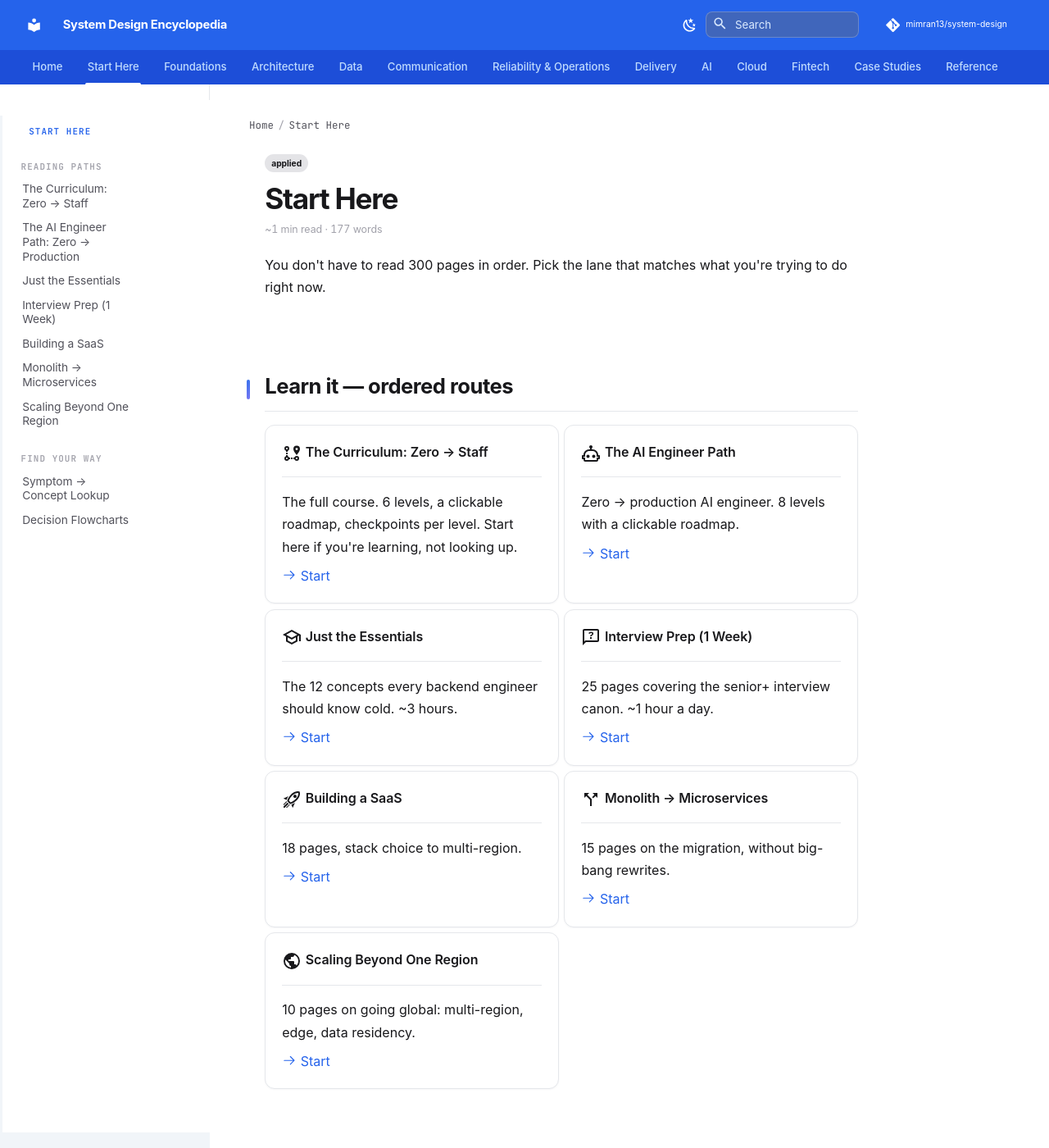
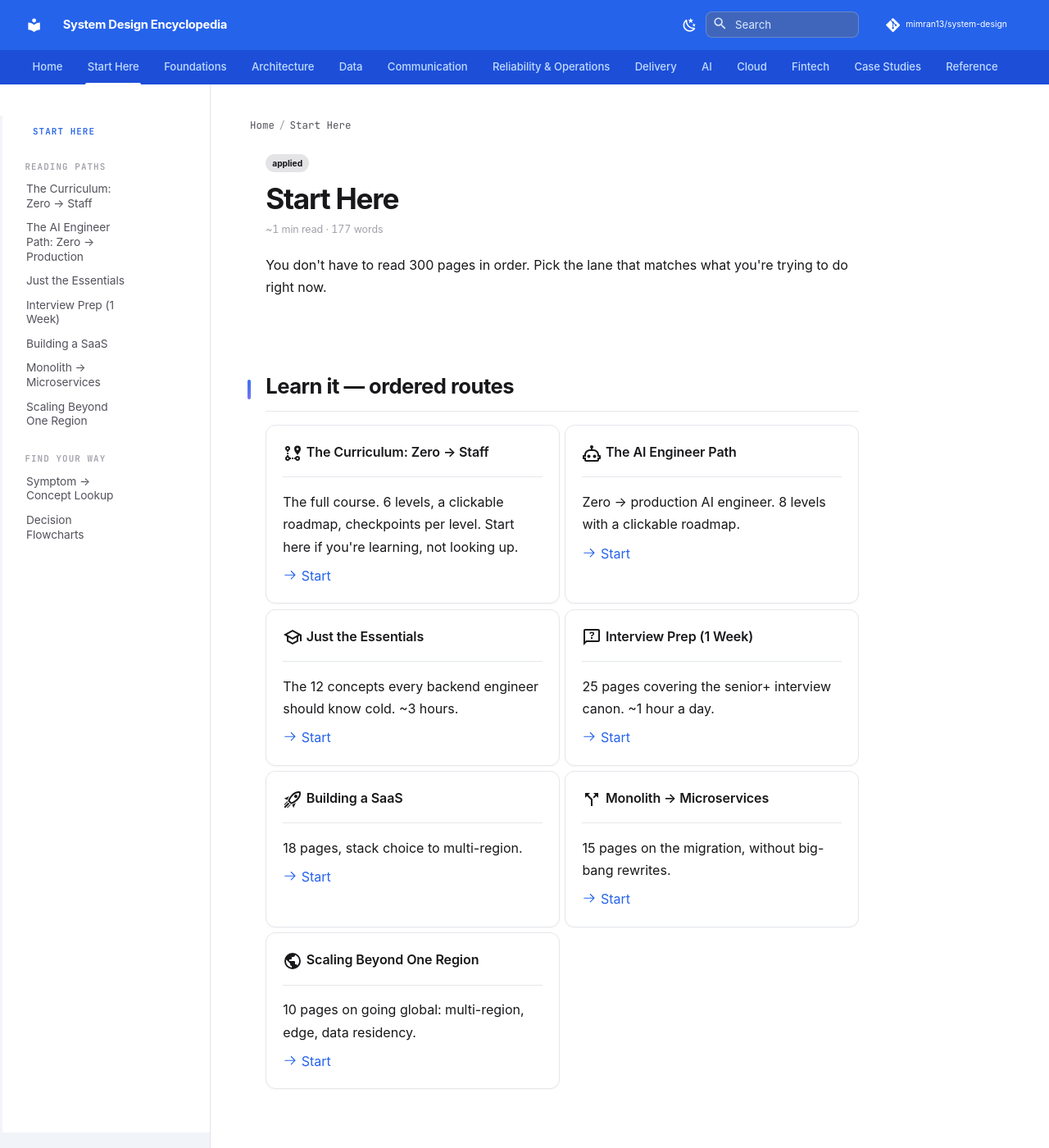
Before and after one commit to mimran13/system-design, an MkDocs documentation site: the page built from docs/paths/index.md, in a window 1280 px wide and 1400 px high. Shown: the whole window at 82% size. Built offline with MkDocs 1.6.1 and Material for MkDocs 9.7.7, drawn with Linux system fonts in a browser that asks for light colours; comment, search, counter and statistics services are not loaded.

Commit message:
fix(theme): full-height sidebar/body separator + wider sidebar padding
Material's sidebar is align-self:flex-start (only as tall as its nav), so a
sidebar border-right doesn't reach the page bottom. Draw the separator on
.md-content's left edge instead (full body height), #e4e4e7 like the mockup;
remove the partial sidebar border. Widen nav padding to 1.1rem (mockup .side).

Co-Authored-By: Claude Opus 4.8 (1M context) <noreply@anthropic.com>

```diff
--- a/docs/stylesheets/extra.css
+++ b/docs/stylesheets/extra.css
@@ -396,7 +396,7 @@ a, button, .md-nav__link, .md-typeset .grid.cards > ul > li {
 }
 
 .md-sidebar--primary {
-  border-right: 1px solid var(--sd-chrome-border);
+  border-right: none;   /* separator is drawn on .md-content's left edge (full height) */
 }
 
 /* Main content area — pure white, contrasts with chrome */
@@ -438,8 +438,8 @@ a, button, .md-nav__link, .md-typeset .grid.cards > ul > li {
 
 /* Inset the whole primary nav from the sidebar edge (mockup .side padding) */
 .md-nav--primary {
-  padding-left: 0.8rem !important;
-  padding-right: 0.8rem !important;
+  padding-left: 1.1rem !important;   /* mockup .side horizontal padding */
+  padding-right: 1.1rem !important;
 }
 
 /* Flat nav — no indentation rail, links sit flush-left like the mockup .side */
@@ -1638,11 +1638,13 @@ article.md-typeset > h4 {
 .md-main { background-color: #f1f5f9; }
 [data-md-color-scheme="slate"] .md-main { background-color: #0a0a0d; }
 
-/* the reading column is white and FLUSH against the sidebar (mockup shell:
-   columns are adjacent, separated only by the sidebar border — no gap) */
+/* the reading column is white and FLUSH against the sidebar, with the
+   separator drawn on ITS left edge — full body height (Material's sidebar is
+   only as tall as its nav, so a sidebar border-right wouldn't reach bottom) */
 .md-content {
   background-color: var(--md-default-bg-color);
   border: none;
+  border-left: 1px solid var(--md-default-fg-color--lightest);  /* #e4e4e7 = mockup --line */
   border-radius: 0;
   margin: 0;
   box-shadow: none;
```
